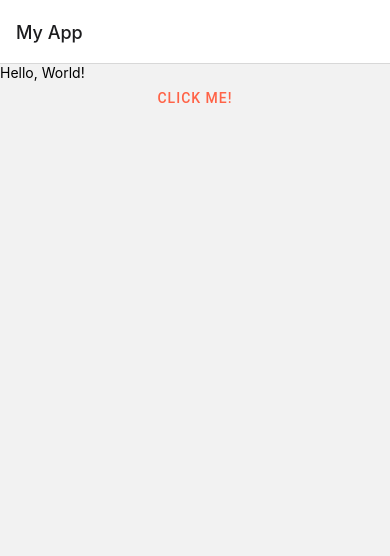
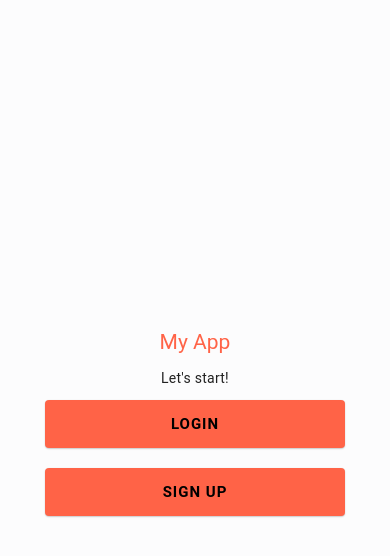
Before and after one commit to anjotadena/BBPegion, a React Native app: screen /StartScreen in a window 390 px wide. Shown: the top 556 px of the page. Built offline with nearby package versions, Linux system fonts and the light colour scheme.

Commit message:
Setup StartScreen

```diff
--- a/App.tsx
+++ b/App.tsx
@@ -1,31 +1,47 @@
 import {NavigationContainer} from '@react-navigation/native';
 import {createStackNavigator} from '@react-navigation/stack';
 import React from 'react';
-import {SafeAreaView, ScrollView, StatusBar, Text, View} from 'react-native';
-import {Button, Provider} from 'react-native-paper';
+import {View} from 'react-native';
+import {Provider} from 'react-native-paper';
+import Button from './src/components/Button';
+import Header from './src/components/Header';
+import TextInput from './src/components/TextInput';
 
 import theme from './src/core/theme';
+import {StartScreen} from './src/screens';
 
 const Stack = createStackNavigator();
 
-const Screen1 = () => (
-  <SafeAreaView>
-    <StatusBar />
-    <ScrollView contentInsetAdjustmentBehavior="automatic">
-      <View>
-        <Text>Hello, World!</Text>
-        <Button>Click Me!</Button>
-      </View>
-    </ScrollView>
-  </SafeAreaView>
+const Screen2 = ({navigation}: any) => (
+  <View>
+    <Header>SCREEN 2</Header>
+    <TextInput label="Email" />
+    <Button mode="contained" onPress={() => navigation.replace('Screen3')}>
+      Click Me!
+    </Button>
+  </View>
+);
+
+const Screen3 = ({navigation}: any) => (
+  <View>
+    <Header>SCREEN 3</Header>
+    <TextInput label="Email" />
+    <Button mode="contained" onPress={() => navigation.goBack()}>
+      Go back
+    </Button>
+  </View>
 );
 
 const App = () => {
   return (
     <Provider theme={theme}>
       <NavigationContainer>
-        <Stack.Navigator>
-          <Stack.Screen name="My App" component={Screen1} />
+        <Stack.Navigator
+          initialRouteName="StartScreen"
+          screenOptions={{headerShown: false}}>
+          <Stack.Screen name="StartScreen" component={StartScreen} />
+          <Stack.Screen name="Screen2" component={Screen2} />
+          <Stack.Screen name="Screen3" component={Screen3} />
         </Stack.Navigator>
       </NavigationContainer>
     </Provider>
--- /dev/null
+++ b/src/app.types.d.ts
@@ -0,0 +1,3 @@
+export type RootStackParamList = {
+  AuthLoadingScreen: undefined;
+};
--- /dev/null
+++ b/src/components/Background/Background.tsx
@@ -0,0 +1,34 @@
+import React from 'react';
+import {KeyboardAvoidingView, StyleSheet, View} from 'react-native';
+import theme from '../../core/theme';
+
+type Props = {
+  children: React.ReactNode;
+};
+
+const Background = ({children}: Props): React.ReactElement => (
+  <View style={styles.background}>
+    <KeyboardAvoidingView style={styles.container}>
+      {children}
+    </KeyboardAvoidingView>
+  </View>
+);
+
+const styles = StyleSheet.create({
+  background: {
+    flex: 1,
+    width: '100%',
+    backgroundColor: theme.colors.tint,
+  },
+  container: {
+    flex: 1,
+    padding: 20,
+    width: '100%',
+    maxWidth: 340,
+    alignSelf: 'center',
+    alignItems: 'center',
+    justifyContent: 'center',
+  },
+});
+
+export default Background;
--- /dev/null
+++ b/src/components/Background/index.ts
@@ -0,0 +1 @@
+export {default as Background} from './Background';
--- /dev/null
+++ b/src/components/index.ts
@@ -0,0 +1 @@
+export * from './Background';
--- a/src/core/theme.ts
+++ b/src/core/theme.ts
@@ -6,6 +6,7 @@ const theme = {
     ...DefaultTheme.colors,
     primary: 'tomato',
     secondary: 'yellow',
+    tint: '#FCFCFD',
   },
 };
 
--- /dev/null
+++ b/src/screens/StartScreen/StartScreen.tsx
@@ -0,0 +1,30 @@
+import {StackNavigationProp} from '@react-navigation/stack';
+import React from 'react';
+import {Paragraph} from 'react-native-paper';
+import {RootStackParamList} from '../../app.types';
+import {Background} from '../../components';
+import Button from '../../components/Button';
+
+import Header from '../../components/Header';
+
+type ProfileScreenNavigationProp = StackNavigationProp<
+  RootStackParamList,
+  'AuthLoadingScreen'
+>;
+
+type Props = {
+  navigation: ProfileScreenNavigationProp;
+};
+
+const StartScreen = ({}: Props): React.ReactNode => {
+  return (
+    <Background>
+      <Header>My App</Header>
+      <Paragraph>Let's start!</Paragraph>
+      <Button mode="contained">Login</Button>
+      <Button mode="contained">Sign Up</Button>
+    </Background>
+  );
+};
+
+export default StartScreen;
--- /dev/null
+++ b/src/screens/StartScreen/index.ts
@@ -0,0 +1 @@
+export {default as StartScreen} from './StartScreen';
--- /dev/null
+++ b/src/screens/index.ts
@@ -0,0 +1 @@
+export * from './StartScreen';
```
